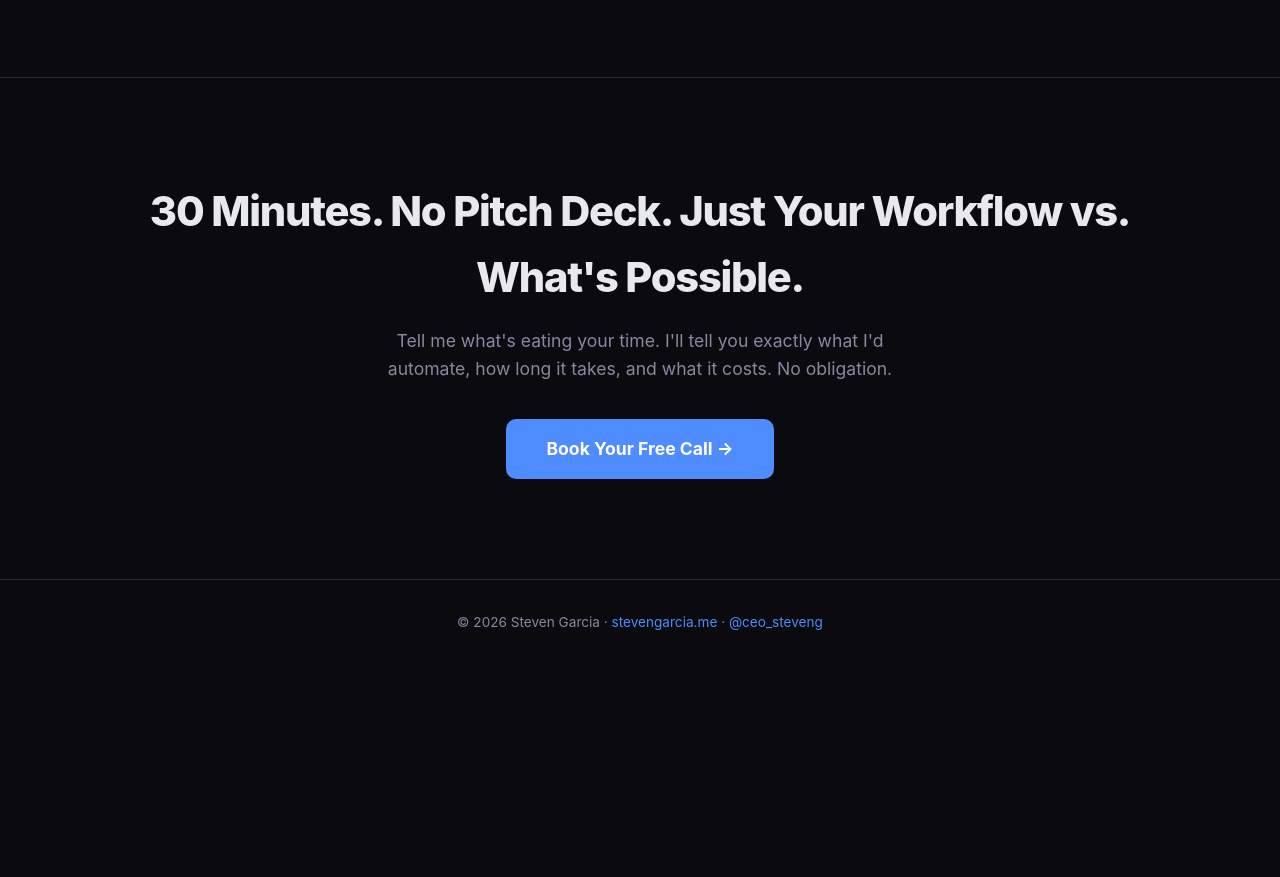
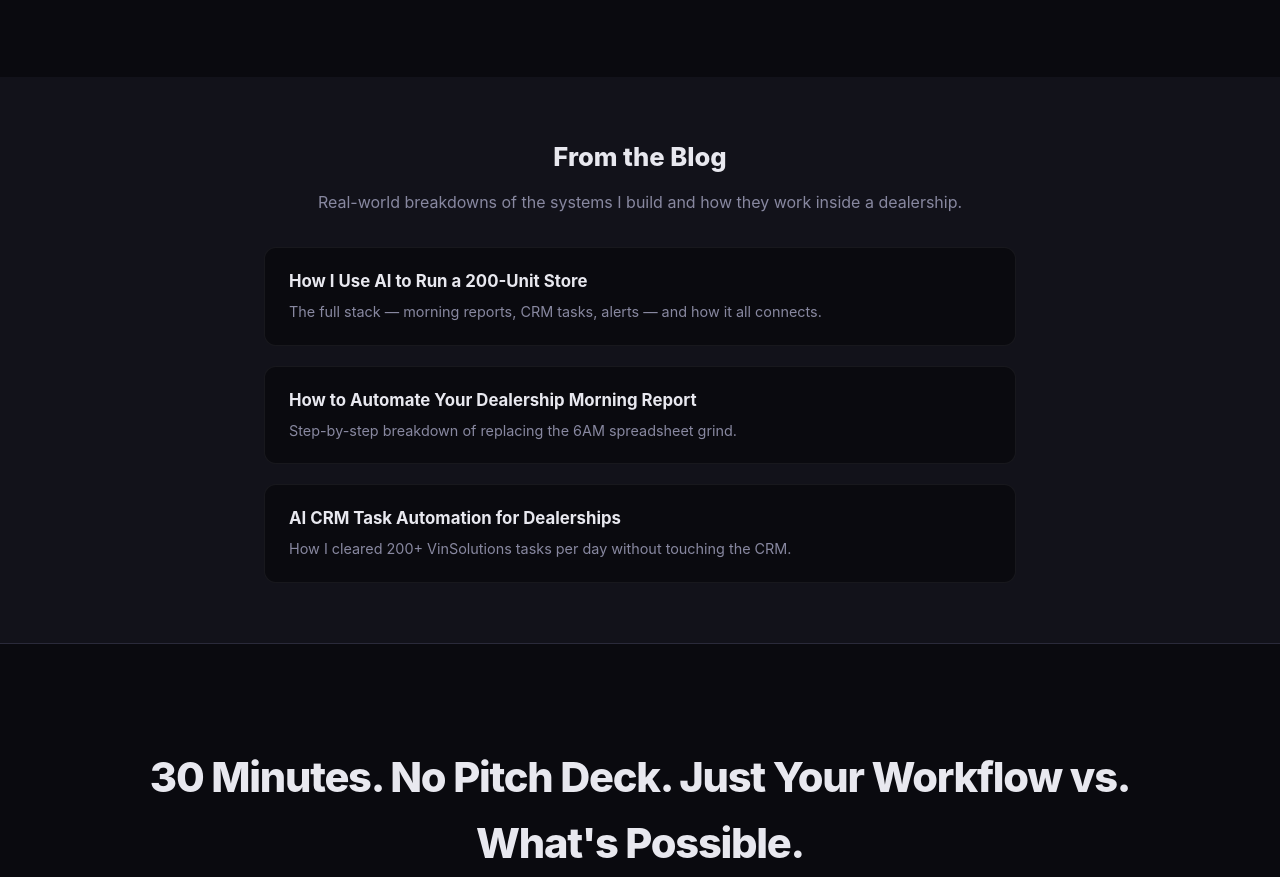
Before and after one commit to ceo-steveng/stevengarcia-site, a plain HTML site: page ai-setup/index.html in a window 1280 px wide. Shown: the part 6018-6895 px from the top of the page. Before the commit the page ends 6684 px from the top, so only its background shows below. Drawn offline with Linux system fonts and the light colour scheme.

Commit message:
SEO quick wins: og:image, llms.txt, internal links on /ai-setup/

```diff
--- a/ai-setup/index.html
+++ b/ai-setup/index.html
@@ -26,10 +26,14 @@
 <meta property="og:description" content="I automated 2+ hours of daily busywork at my own dealership. Morning reports, CRM cleanup, email triage, desk logs — all running before I walk in. I'll build the same system for you.">
 <meta property="og:url" content="https://stevengarcia.me/ai-setup/">
 <meta property="og:site_name" content="Steven Garcia">
+<meta property="og:image" content="https://stevengarcia.me/og-image.png">
+<meta property="og:image:width" content="1200">
+<meta property="og:image:height" content="630">
 <meta property="og:locale" content="en_US">
 
 <!-- Twitter/X Card -->
 <meta name="twitter:card" content="summary_large_image">
+<meta name="twitter:image" content="https://stevengarcia.me/og-image.png">
 <meta name="twitter:site" content="@ceo_steveng">
 <meta name="twitter:creator" content="@ceo_steveng">
 <meta name="twitter:title" content="AI Automation for Car Dealerships — Stop Doing Reports at 6AM">
@@ -825,6 +829,27 @@
   </div>
 </section>
 
+<section style="padding: 60px 0; background: var(--surface);">
+  <div class="container" style="max-width: 800px;">
+    <h2 style="font-size: 1.6rem; font-weight: 800; margin-bottom: 12px; text-align: center;">From the Blog</h2>
+    <p style="color: var(--text-dim); text-align: center; margin-bottom: 32px;">Real-world breakdowns of the systems I build and how they work inside a dealership.</p>
+    <div style="display: grid; gap: 20px;">
+      <a href="/blog/how-i-use-ai-to-run-200-unit-store/" style="display: block; padding: 20px 24px; background: var(--bg); border-radius: 12px; text-decoration: none; color: inherit; border: 1px solid rgba(255,255,255,0.06);">
+        <span style="font-weight: 700; font-size: 1.05rem; display: block; margin-bottom: 4px;">How I Use AI to Run a 200-Unit Store</span>
+        <span style="color: var(--text-dim); font-size: 0.9rem;">The full stack — morning reports, CRM tasks, alerts — and how it all connects.</span>
+      </a>
+      <a href="/blog/automate-dealership-morning-report/" style="display: block; padding: 20px 24px; background: var(--bg); border-radius: 12px; text-decoration: none; color: inherit; border: 1px solid rgba(255,255,255,0.06);">
+        <span style="font-weight: 700; font-size: 1.05rem; display: block; margin-bottom: 4px;">How to Automate Your Dealership Morning Report</span>
+        <span style="color: var(--text-dim); font-size: 0.9rem;">Step-by-step breakdown of replacing the 6AM spreadsheet grind.</span>
+      </a>
+      <a href="/blog/ai-crm-task-automation-dealership/" style="display: block; padding: 20px 24px; background: var(--bg); border-radius: 12px; text-decoration: none; color: inherit; border: 1px solid rgba(255,255,255,0.06);">
+        <span style="font-weight: 700; font-size: 1.05rem; display: block; margin-bottom: 4px;">AI CRM Task Automation for Dealerships</span>
+        <span style="color: var(--text-dim); font-size: 0.9rem;">How I cleared 200+ VinSolutions tasks per day without touching the CRM.</span>
+      </a>
+    </div>
+  </div>
+</section>
+
 <section class="final-cta">
   <div class="container">
     <h2>30 Minutes. No Pitch Deck. Just Your Workflow vs. What's Possible.</h2>
```
Also changed, not shown: llms.txt (added).
